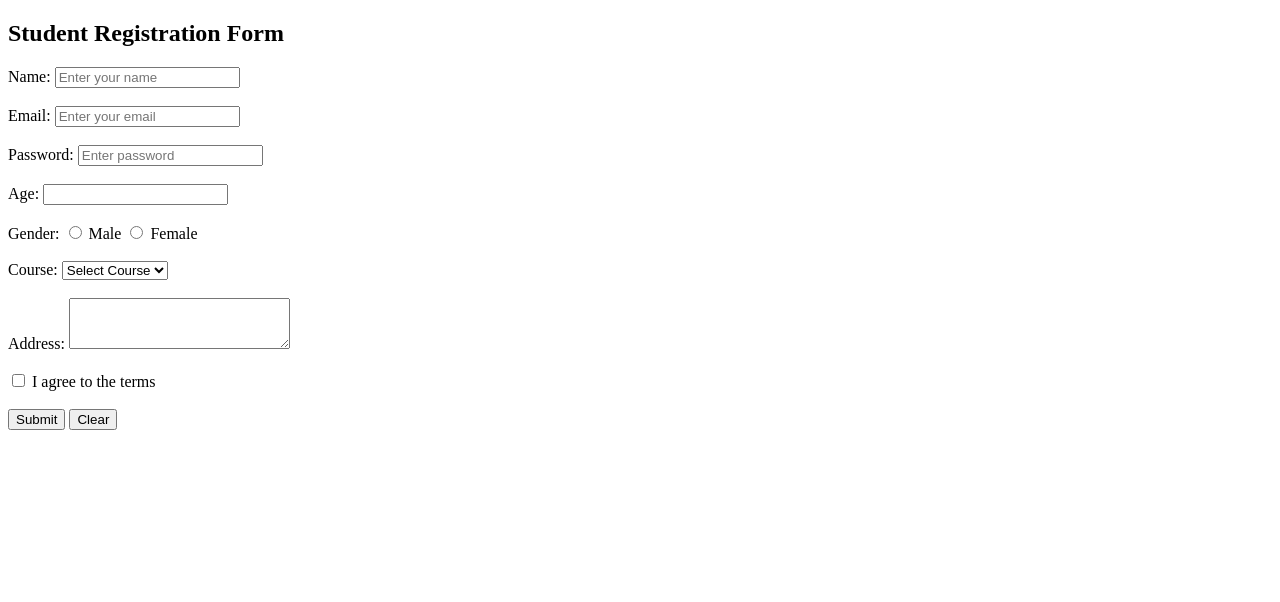
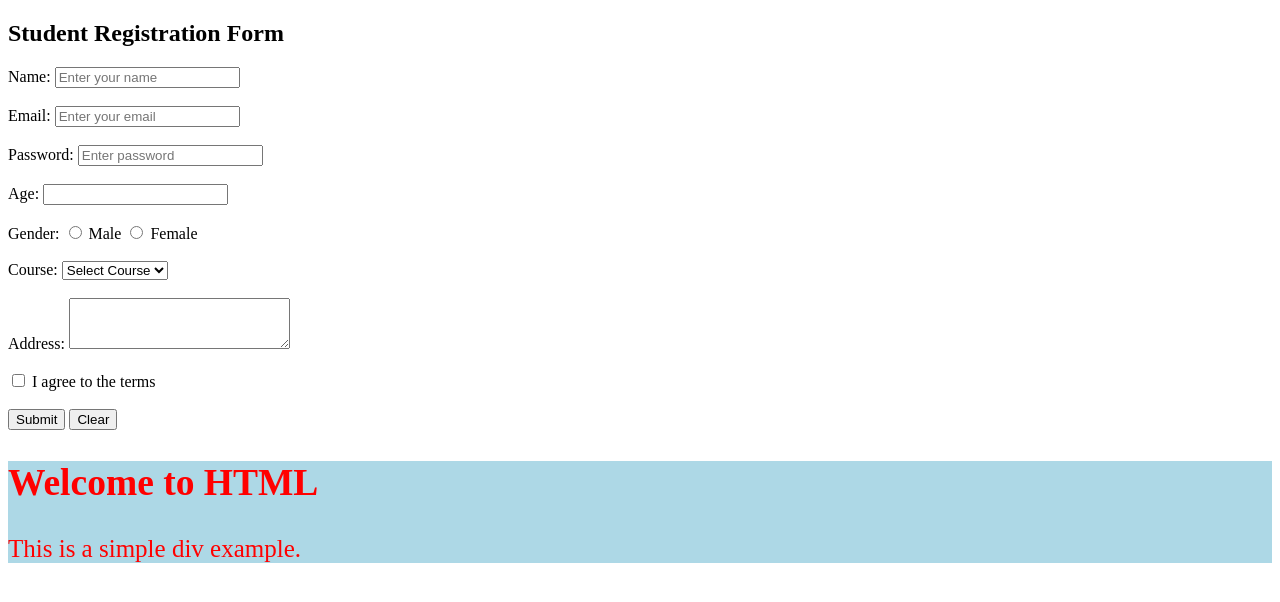
Before and after one commit to Paavi-2005-gu/project17, a plain HTML site: page index.html in a window 1280 px wide. Drawn offline with Linux system fonts and the light colour scheme.

Commit message:
add style

```diff
--- a/index.html
+++ b/index.html
@@ -44,6 +44,10 @@
 
       <input type="submit" value="Submit" />
       <input type="reset" value="Clear" />
+      <div style="background-color: lightblue; color: red; font-size: 25px">
+        <h2>Welcome to HTML</h2>
+        <p>This is a simple div example.</p>
+      </div>
     </form>
   </body>
 </html>
```
